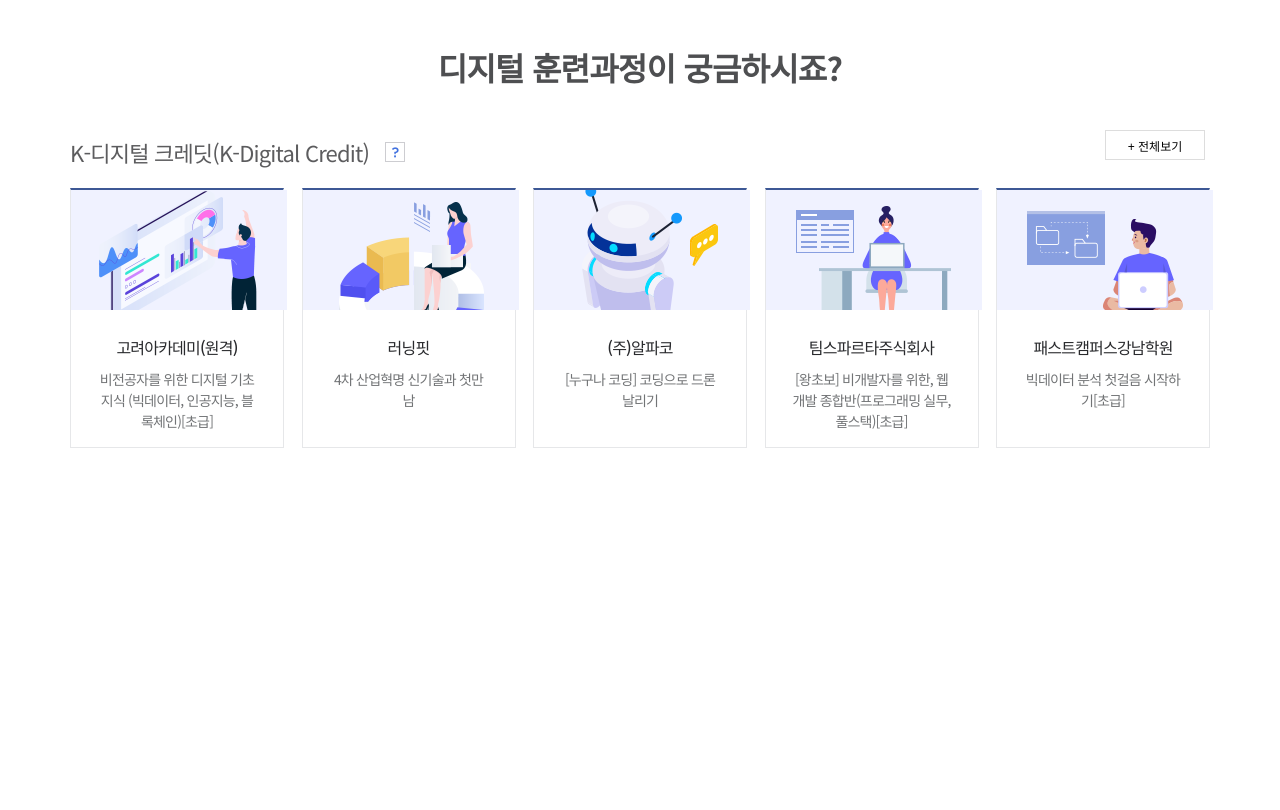
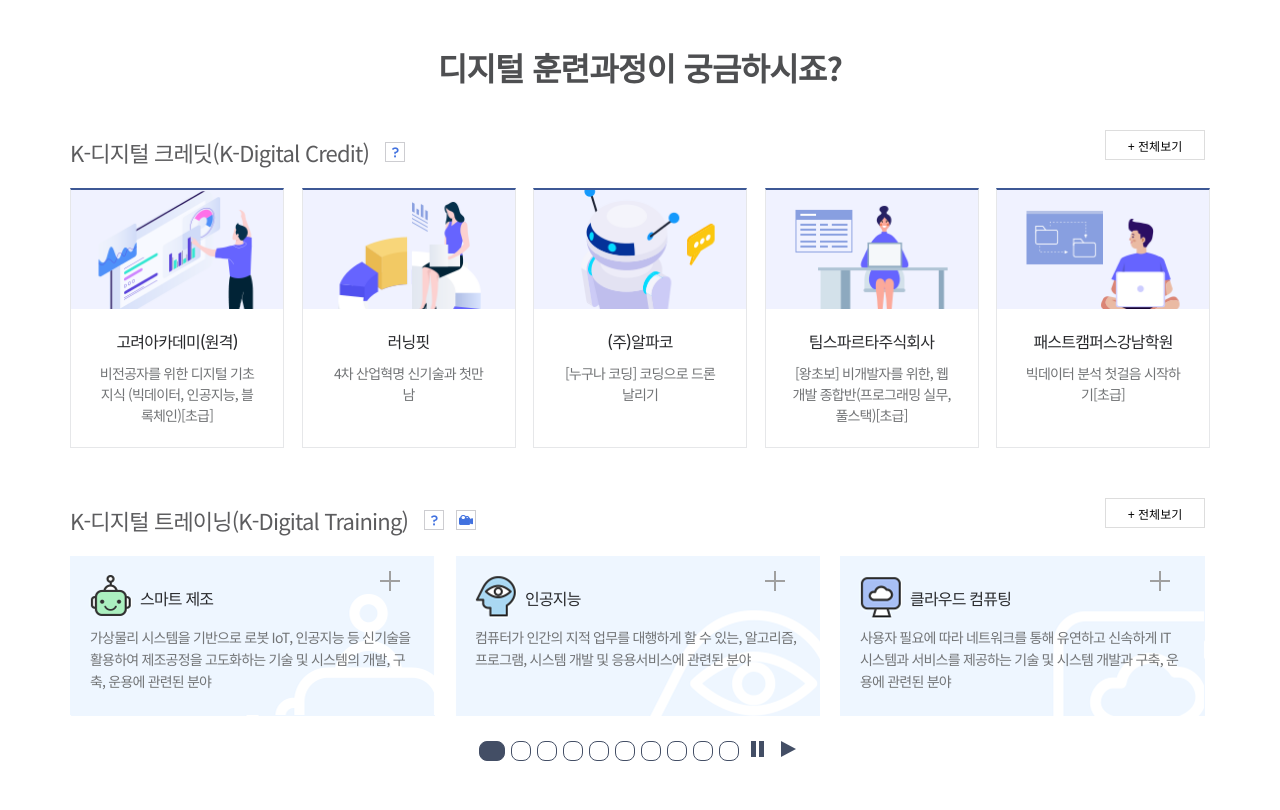
Before and after one commit to sangwook95/Sangwook-portfolio, a plain HTML site: page hrd.html in a window 1280 px wide. Shown: the part 716-1526 px from the top of the page. Drawn offline with Linux system fonts and the light colour scheme.

Commit message:
clone codding

```diff
--- a/css/hrd.css
+++ b/css/hrd.css
@@ -17,6 +17,7 @@
 }
 .margin-0-auto {
   margin: 0 auto;
+  width: 1140px;
 }
 .clear-fix::after {
   display: block;
@@ -45,6 +46,9 @@
   letter-spacing: -0.05em;
   color: var(--basic-font-color);
   height: 10000px;
+}
+button {
+  border: none;
 }
 /* End */
 
@@ -404,19 +408,20 @@
   text-align: center;
 }
 
-.question-icon {
+.K-mini-icon {
   border: none;
   width: 20px;
   height: 20px;
+  margin-top: 12px;
+}
+.question-mini-icon {
   background: url(../img/www_hrd_go_kr/icoTooltipQ2.png);
-  margin-top: 12px;
 }
 .digital-credit-area-title {
   position: relative;
   margin: 0 0 20px;
   color: #5c5c5e;
   font-size: 22px;
-  line-height: 32px;
   font-weight: 400;
 }
 .show-total {
@@ -443,6 +448,7 @@
 }
 .credit-content-list-el a {
   display: block;
+  width: 100%;
 }
 .credit-content-title {
   position: relative;
@@ -465,3 +471,101 @@
   height: 67px;
   top: 10px;
 }
+.credit-content-img {
+  display: block;
+  width: 100%;
+  height: 119px;
+  border: none;
+}
+
+.k-digital {
+  margin-top: 50px;
+}
+.video-mini-icon {
+  background: url(../img/www_hrd_go_kr/play-cam.png);
+  margin-left: 6px;
+}
+
+/* k-digital traing area */
+.k-training-list {
+  display: flex;
+  flex-direction: row;
+}
+.k-training-list-bg {
+  width: 365px;
+  height: 160px;
+}
+.k-training-list-el {
+  position: relative;
+  width: 365px;
+  margin-right: 20px;
+}
+.k-training-list-el-title,
+.k-training-list-el-exp,
+.k-training-more-btn {
+  position: absolute;
+}
+.k-training-more-btn {
+  background: url(../img/www_hrd_go_kr/btn-more.png) no-repeat;
+  width: 40px;
+  height: 40px;
+  right: 25px;
+  top: 5px;
+}
+.k-training-list-el-title {
+  top: 30px;
+  left: 70px;
+  color: rgb(41, 42, 45);
+  width: 270px;
+}
+.k-training-list-el-exp {
+  font-size: 14px;
+  color: #727476;
+  line-height: 22px;
+  top: 70px;
+  left: 20px;
+  width: 322px;
+}
+
+.k-digital-button-area {
+  padding-top: 20px;
+  text-align: center;
+}
+.k-digital-button-area-inner {
+  display: inline-block;
+}
+.k-digital-button-area-list {
+  display: flex;
+  flex-direction: row;
+}
+.k-digital-button {
+  border: 1px solid #434e65;
+  width: 18px;
+  height: 18px;
+  background: #fff;
+  margin-right: 6px;
+  border-radius: 8px;
+}
+.active-button {
+  width: 24px;
+  height: 18px;
+  background: #434e65;
+}
+.k-digital-stop {
+  background: url(../img/www_hrd_go_kr/movieControlSet2_2.png) no-repeat;
+  background-size: auto 26px;
+  width: 26px;
+  height: 26px;
+}
+.k-digital-play {
+  background: url(../img/www_hrd_go_kr/movieControlSet2_2.png) no-repeat -26px top;
+  background-size: auto 26px;
+  width: 26px;
+  height: 26px;
+}
+.k-digital-button-icon-wrap {
+  margin-top: -5px;
+}
+.k-digital-button-area {
+  padding-bottom: 40px;
+}
--- a/hrd.html
+++ b/hrd.html
@@ -1,5 +1,6 @@
 <!DOCTYPE html>
 <html lang="ko">
+
 <head>
   <meta charset="UTF-8" />
   <meta http-equiv="X-UA-Compatible" content="IE=edge" />
@@ -83,26 +84,14 @@
           </li>
         </ul>
       </div>
-        <form
-          class="search-f-area"
-          id="searchForm-area"
-          action="#"
-          method="post"
-        >
+      <form class="search-f-area" id="searchForm-area" action="#" method="post">
         <fieldset class="search-bar-field">
           <legend class="search-bar-title hidden">통합검색</legend>
           <div class="search-bar-container">
             <div class="input-area">
-                <label for="serchTotalKeyword" class="input-lab hidden"
-                  >통합검색</label
-                >
-                <input
-                  type="text"
-                  placeholder="무엇을 찾으세요?"
-                  name="serchTotalKeyword"
-                  id="serchTotalKeyword"
-                  class="search-inp"
-                />
+              <label for="serchTotalKeyword" class="input-lab hidden">통합검색</label>
+              <input type="text" placeholder="무엇을 찾으세요?" name="serchTotalKeyword" id="serchTotalKeyword"
+                class="search-inp" />
             </div>
             <div class="search-menu-area">
               <ul class="search-menu-list">
@@ -144,6 +133,7 @@
       </div>
     </div>
   </main>
+  <!-- quick-menu-section -->
   <div class="quick-menu-area">
     <div class="quick-menu-wrap margin-0-auto clear-fix">
       <h2 class="quick-menu-area-title">국민내일<br />배움카드</h2>
@@ -178,21 +168,16 @@
         <a href="#">디지털 훈련과정이 궁금하시죠?</a>
       </h2>
     </div>
-      <div class="digital-credit-area">
     <div class="digital-credit-area-inner margin-0-auto">
       <h3 class="digital-credit-area-title">
         K-디지털 크레딧(K-Digital Credit)&nbsp;&nbsp;
-            <button class="question-icon"></button>
+        <button class="question-mini-icon K-mini-icon"></button>
         <button class="show-total">+ 전체보기</button>
       </h3>
       <ul class="credit-content-list">
         <li class="credit-content-list-el">
           <a href="#">
-                <img
-                  src="./img/www_hrd_go_kr/K-DigitalCredit_01.png"
-                  alt="#"
-                  class="credit-content-img"
-                />
+            <img src="./img/www_hrd_go_kr/K-DigitalCredit_01.png" alt="#" class="credit-content-img" />
             <p class="credit-content-title">고려아카데미(원격)</p>
             <p class="credit-content-exp">
               비전공자를 위한 디지털 기초 지식 (빅데이터, 인공지능,
@@ -202,22 +187,14 @@
         </li>
         <li class="credit-content-list-el">
           <a href="#">
-                <img
-                  src="./img/www_hrd_go_kr/K-DigitalCredit_02.png"
-                  alt="#"
-                  class="credit-content-img"
-                />
+            <img src="./img/www_hrd_go_kr/K-DigitalCredit_02.png" alt="#" class="credit-content-img" />
             <p class="credit-content-title">러닝핏</p>
             <p class="credit-content-exp">4차 산업혁명 신기술과 첫만남</p>
           </a>
         </li>
         <li class="credit-content-list-el">
           <a href="#">
-                <img
-                  src="./img/www_hrd_go_kr/K-DigitalCredit_03.png"
-                  alt="#"
-                  class="credit-content-img"
-                />
+            <img src="./img/www_hrd_go_kr/K-DigitalCredit_03.png" alt="#" class="credit-content-img" />
             <p class="credit-content-title">(주)알파코</p>
             <p class="credit-content-exp">
               [누구나 코딩] 코딩으로 드론 날리기
@@ -226,11 +203,7 @@
         </li>
         <li class="credit-content-list-el">
           <a href="#">
-                <img
-                  src="./img/www_hrd_go_kr/K-DigitalCredit_04.png"
-                  alt="#"
-                  class="credit-content-img"
-                />
+            <img src="./img/www_hrd_go_kr/K-DigitalCredit_04.png" alt="#" class="credit-content-img" />
             <p class="credit-content-title">팀스파르타주식회사</p>
             <p class="credit-content-exp">
               [왕초보] 비개발자를 위한, 웹 개발 종합반(프로그래밍 실무,
@@ -240,11 +213,7 @@
         </li>
         <li class="credit-content-list-el">
           <a href="#">
-                <img
-                  src="./img/www_hrd_go_kr/K-DigitalCredit_05.png"
-                  alt="#"
-                  class="credit-content-img"
-                />
+            <img src="./img/www_hrd_go_kr/K-DigitalCredit_05.png" alt="#" class="credit-content-img" />
             <p class="credit-content-title">패스트캠퍼스강남학원</p>
             <p class="credit-content-exp">
               빅데이터 분석 첫걸음 시작하기[초급]
@@ -253,7 +222,59 @@
         </li>
       </ul>
     </div>
+    <!-- k-digital-area -->
+    <div class="k-digital-credit-wrap margin-0-auto">
+      <h3 class="digital-credit-area-title k-digital">
+        K-디지털 트레이닝(K-Digital Training)&nbsp;&nbsp;
+        <button class="question-mini-icon K-mini-icon"></button>
+        <button class="video-mini-icon K-mini-icon"></button>
+        <button class="show-total">+ 전체보기</button>
+      </h3>
+      <ul class="k-training-list">
+        <li class="k-training-list-el"><a href="#">
+            <img src="./img/www_hrd_go_kr/digitalTechImg03.png" alt="k-training-bg3" class="k-training-list-bg">
+            <span class="k-training-more-btn"></span>
+            <p class="k-training-list-el-title">스마트 제조</p>
+            <p class="k-training-list-el-exp">가상물리 시스템을 기반으로 로봇 IoT, 인공지능 등 신기술을 활용하여 제조공정을 고도화하는 기술 및 시스템의 개발, 구축, 운용에
+              관련된 분야</p>
+          </a></li>
+        <li class="k-training-list-el"><a href="#">
+            <img src="./img/www_hrd_go_kr/digitalTechImg04.png" alt="k-training-bg4" class="k-training-list-bg">
+            <span class="k-training-more-btn"></span>
+            <p class="k-training-list-el-title">인공지능</p>
+            <p class="k-training-list-el-exp">컴퓨터가 인간의 지적 업무를 대행하게 할 수 있는, 알고리즘, 프로그램, 시스템 개발 및 응용서비스에 관련된 분야</p>
+          </a></li>
+        <li class="k-training-list-el"><a href="#">
+            <img src="./img/www_hrd_go_kr/digitalTechImg05.png" alt="k-training-bg5" class="k-training-list-bg">
+            <span class="k-training-more-btn"></span>
+            <p class="k-training-list-el-title">클라우드 컴퓨팅</p>
+            <p class="k-training-list-el-exp">사용자 필요에 따라 네트워크를 통해 유연하고 신속하게 IT 시스템과 서비스를 제공하는 기술 및 시스템 개발과 구축, 운용에 관련된
+              분야
+            </p>
+          </a></li>
+      </ul>
+      <div class="k-digital-button-area margin-0-auto">
+        <div class="k-digital-button-area-inner">
+          <ul class="k-digital-button-area-list">
+            <li class="k-digital-button active-button"></li>
+            <li class="k-digital-button"></li>
+            <li class="k-digital-button"></li>
+            <li class="k-digital-button"></li>
+            <li class="k-digital-button"></li>
+            <li class="k-digital-button"></li>
+            <li class="k-digital-button"></li>
+            <li class="k-digital-button"></li>
+            <li class="k-digital-button"></li>
+            <li class="k-digital-button"></li>
+            <div class="k-digital-button-icon-wrap">
+              <button class="k-digital-stop"></button>
+              <button class="k-digital-play"></button>
+            </div>
+          </ul>
+        </div>
+      </div>
     </div>
   </div>
 </body>
+
 </html>
```
Also changed, not shown: index.html (+30 -6 lines), css/normalize.css (added), img/www_hrd_go_kr/btn-more.png (added). Lines whose indentation alone changed are shown as unchanged.
